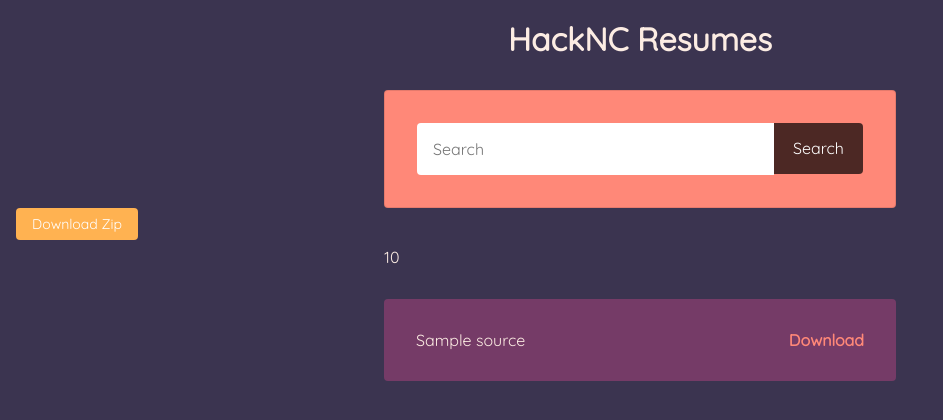
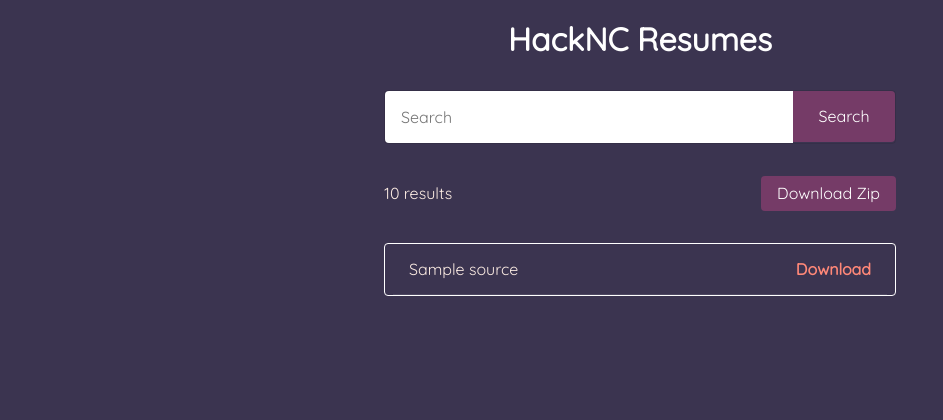
Before and after one commit to HackNC/resume-parser, a Flask app: template templates/search.html in a window 1280 px wide. Shown: the top 420 px of the page, without its empty margins (0-943 px from the left). Run offline with Flask 2, Linux system fonts and the light colour scheme; the template is opened without the code that fills it: most values are stand-ins (such as "Sample title", 1, 10 or a date in 2020).

Commit message:
Better UX

```diff
--- a/app.py
+++ b/app.py
@@ -163,9 +163,17 @@
                                filename)
 
 @app.route('/downloadzip/<search>', methods=['GET'])
+@app.route('/downloadzip/', methods=['GET'])
+@app.route('/downloadzip', methods=['GET'])
 @login_required
-def download_zip(search):
-    results = es.search(index="hacknc-2018-index", size=2000, body={"query": {"match": {'content': search}}})
+def download_zip(search=None):
+    if search is None or len(search.split()) == 0:
+        results = es.search(index="hacknc-2018-index", size=2000, body={"query": {"match_all": {}}})
+    else:
+        results = es.search(index="hacknc-2018-index", size=2000, body={"query":
+            {"match": {'content': {'operator': 'and', 'query':
+                request.form['search']}}}})
+
     filenames = [f['_source']['filename'] for f in results['hits']['hits']]
     zip_buffer = io.BytesIO()
     with zipfile.ZipFile(zip_buffer, "a", zipfile.ZIP_DEFLATED, False) as zip_file:
@@ -244,9 +252,12 @@
     es.indices.refresh(index="hacknc-2018-index")
 
     if request.method == 'POST':
-        results = es.search(index="hacknc-2018-index", size=2000, body={"query":
-            {"match": {'content': {'operator': 'and', 'query':
-                request.form['search']}}}})
+        if request.form['search'] is None or len(request.form['search'].split()) == 0:
+            results = es.search(index="hacknc-2018-index", size=2000, body={"query": {"match_all": {}}})
+        else:
+            results = es.search(index="hacknc-2018-index", size=2000, body={"query":
+                {"match": {'content': {'operator': 'and', 'query':
+                    request.form['search']}}}})
     else:
         results = es.search(index="hacknc-2018-index", size=2000, body={"query": {"match_all": {}}})
 
--- a/templates/base.html
+++ b/templates/base.html
@@ -20,14 +20,18 @@
 .blanched-almond { color: #ffedcc; }
 .blanched-almond-bg { background-color: #ffedcc; }
 .cosmic { color: #753B67; }
+.b-cosmic { border-color: #753B67; }
 .cosmic-bg { background-color: #753B67; }
 .light-text { color: #fcece3; }
+body {
+    overflow-y: scroll;
+}
 </style>
 {% block head %}
 {% endblock %}
 </head>
 <body class="off-white-bg quicksand arsenic-bg">
-    <a class="no-underline dim" href="/"><h1 class="tc light-text">HackNC Resumes</h1></a>
+    <a class="no-underline dim" href="/"><h1 class="tc white">HackNC Resumes</h1></a>
 {% block content %}
 {% endblock %}
 </body>
--- a/templates/search.html
+++ b/templates/search.html
@@ -1,31 +1,39 @@
 {% extends "base.html" %}
 
 {% block content %}
-<form action="/" method="post" class="tea-rose-bg black mw6 mt4 center pa4 br2-ns ba b--black-10">
+<form action="/" method="post" class="black mw6 mt4 center br2-ns ba b--black-10">
 <fieldset class="cf bn ma0 pa0">
   <div class="cf">
     <label class="clip" for="search">Search</label>
     <input class="f6 f5-l input-reset bn fl black-80 bg-white pa3 lh-solid w-100
     w-75-m w-80-l br2-ns br--left-ns" placeholder="Search" type="text"
     name="search" value="" id="search">
-    <input class="f6 f5-l button-reset fl pv3 tc bn bg-animate bg-black-70
-    hover-bg-black white pointer w-100 w-25-m w-20-l br2-ns br--right-ns"
+    <input class="f6 f5-l button-reset fl pv3 tc bn cosmic-bg
+    dim white pointer w-100 w-25-m w-20-l br2-ns br--right-ns"
     type="submit" value="Search">
   </div>
 </fieldset>
 </form>
 <div class="download_button">
     <div class="ph3">
-        <a class="f6 link dim br2 ph3 pv2 mb2 dib white pastel-orange-bg" href="/downloadzip/{{ search }}">Download Zip</a>
       </div>
 </div>
 <div class="mw6 center light-text">
-{{ total }}
+<div class="cf pt4 mb4">
+    <div class="fl mt2">
+        {{ total }} results
+    </div>
+    <div class="fr">
+        <a class="link dim br2 ph3 pv2 dib white cosmic-bg" href="/downloadzip/{{ search }}">Download Zip</a>
+    </div>
+</div>
+<div class="br2-ns bg-cosmic ba b--white ph2">
 {% for hacker in results %}
-<div class="cosmic-bg br2-ns pa4 mv4 b--black-10">
+<div class="ph3 pv3 bb b--white-10">
 {{ hacker['_source']['name'] }}
 <a class="no-underline tea-rose dim b fr" href="/uploads/{{ hacker['_source']['filename'] }}">Download</a>
 </div>
 {% endfor %}
 </div>
+</div>
 {% endblock %}
```
